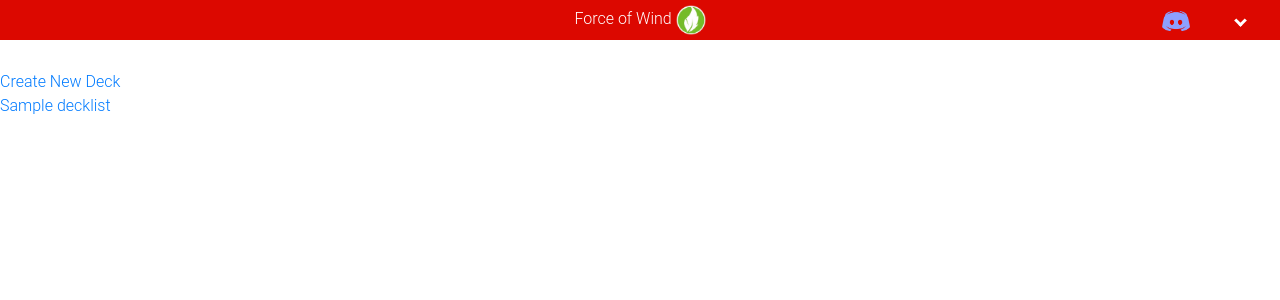
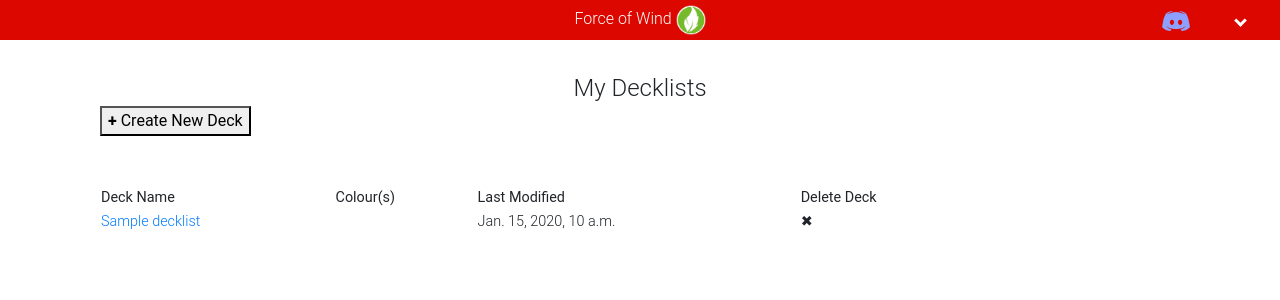
Before and after one commit to Force-of-Wind/fowsim, a Django app: page /decklists/ in a window 1280 px wide. Shown: the top 300 px of the page. Run offline with Django 3.2, Linux system fonts and the light colour scheme; a user stored in the database is signed in; tables that the repository leaves empty hold one stand-in row (values such as "Sample post"); some libraries are stand-ins or nearby versions.

Commit message:
Fix merging bugs and migrations for decklist data

```diff
--- a/cardDatabase/models/DeckList.py
+++ b/cardDatabase/models/DeckList.py
@@ -1,3 +1,5 @@
+import datetime
+
 from django.db import models
 
 from .User import Profile
@@ -9,6 +11,15 @@ class DeckList(models.Model):
 
     profile = models.ForeignKey('Profile', on_delete=models.CASCADE)
     name = models.CharField(max_length=200, null=False, blank=False)
+    last_modified = models.DateTimeField(auto_now_add=True, blank=True)
+
+    def save(self, *args, **kwargs):
+        self.last_modified = datetime.datetime.now()
+        super().save(*args, **kwargs)
+
+    @property
+    def get_colours(self):
+        return ""
 
 
 class DeckListCard(models.Model):
--- /dev/null
+++ b/cardDatabase/static/css/user_decklists.css
@@ -0,0 +1,18 @@
+.my-decklists{
+    width: max-content;
+    margin: 0 auto;
+    font-size: 24px;
+}
+
+.decklist-container{
+    margin: 0 100px 100px 100px;
+}
+
+.new-decklist{
+    padding-left: 100px;
+    padding-bottom: 50px;
+}
+
+#user-decklists{
+    width: calc(100% - 200px);
+}
--- a/cardDatabase/templates/cardDatabase/html/user_decklists.html
+++ b/cardDatabase/templates/cardDatabase/html/user_decklists.html
@@ -1,15 +1,38 @@
 {% extends 'cardDatabase/html/base.html' %}
 {% load static %}
 
+{% block css %}
+    {{ block.super }}
+    <link rel="stylesheet" href="{% static 'css/user_decklists.css' %}">
+{% endblock %}
+
 {% block body %}
+    <div class="my-decklists">My Decklists</div>
+    <div class="new-decklist">
+        <a href="{% url 'cardDatabase-create-decklist' %}">
+            <button type="button">
+                <b>&plus;</b> Create New Deck
+            </button>
+        </a>
+    </div>
     <div class="decklist-container">
-        <div class="new-decklist">
-            <a href="{% url 'cardDatabase-create-decklist' %}">Create New Deck</a>
-        </div>
         {% if decklists %}
-            {% for decklist in decklists %}
-                <a href="{% url 'cardDatabase-edit-decklist' decklist.pk %}">{{ decklist.name }}</a>
-            {% endfor %}
+            <table id="user-decklists">
+                <tr>
+                    <th>Deck Name</th>
+                    <th>Colour(s)</th>
+                    <th>Last Modified</th>
+                    <th>Delete Deck</th>
+                </tr>
+                {% for decklist in decklists %}
+                    <tr>
+                        <td><a href="{% url 'cardDatabase-edit-decklist' decklist.pk %}">{{ decklist.name }}</a></td>
+                        <td>{{ decklist.get_colours }}</td>
+                        <td>{{ decklist.last_modified }}</td>
+                        <td>&#10006;</td>
+                    </tr>
+                {% endfor %}
+            </table>
         {% else %}
             <div class="no-decklists-title">
                 No decklists available.
```
Also changed, not shown: cardDatabase/static/js/edit_decklist.js (+12 -7 lines).
